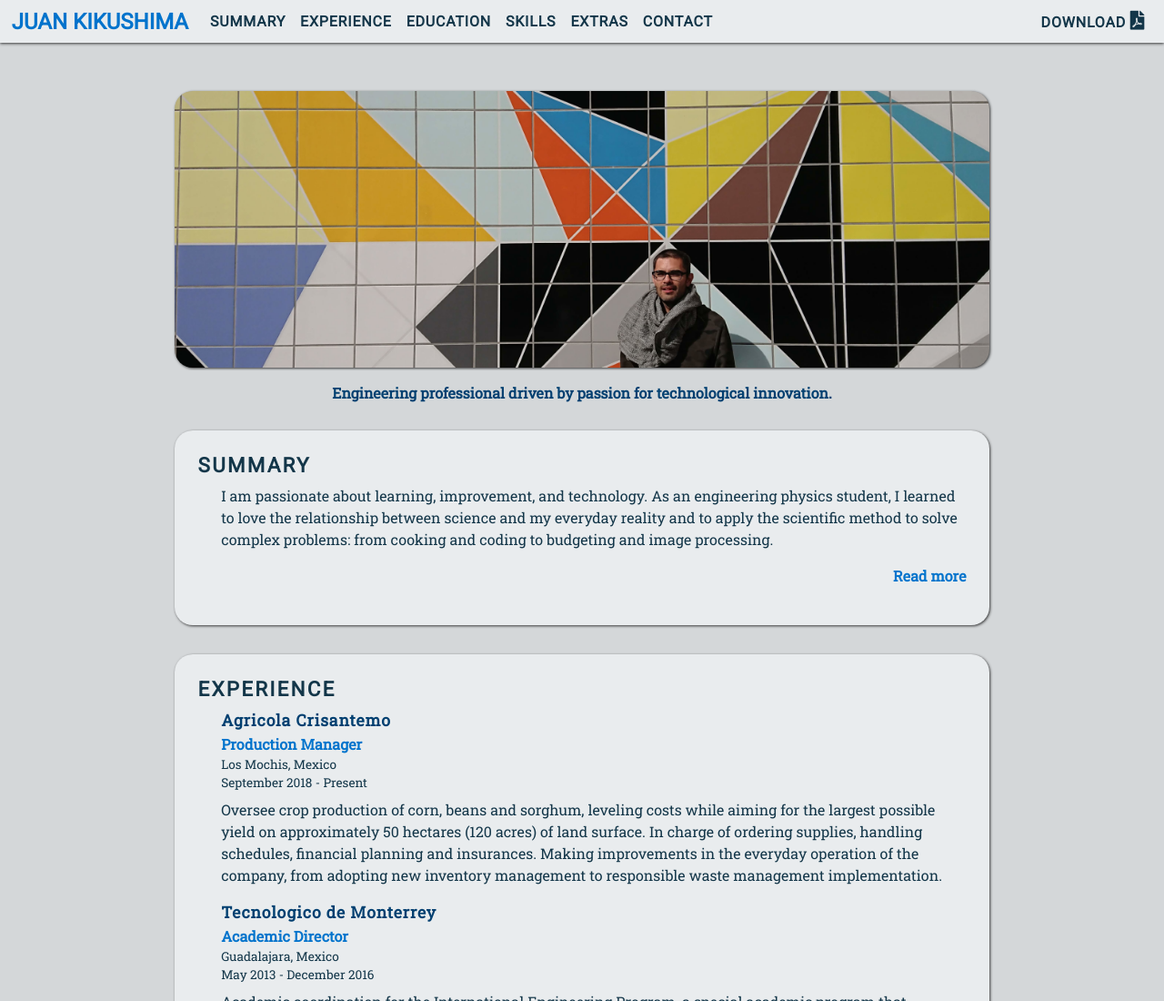
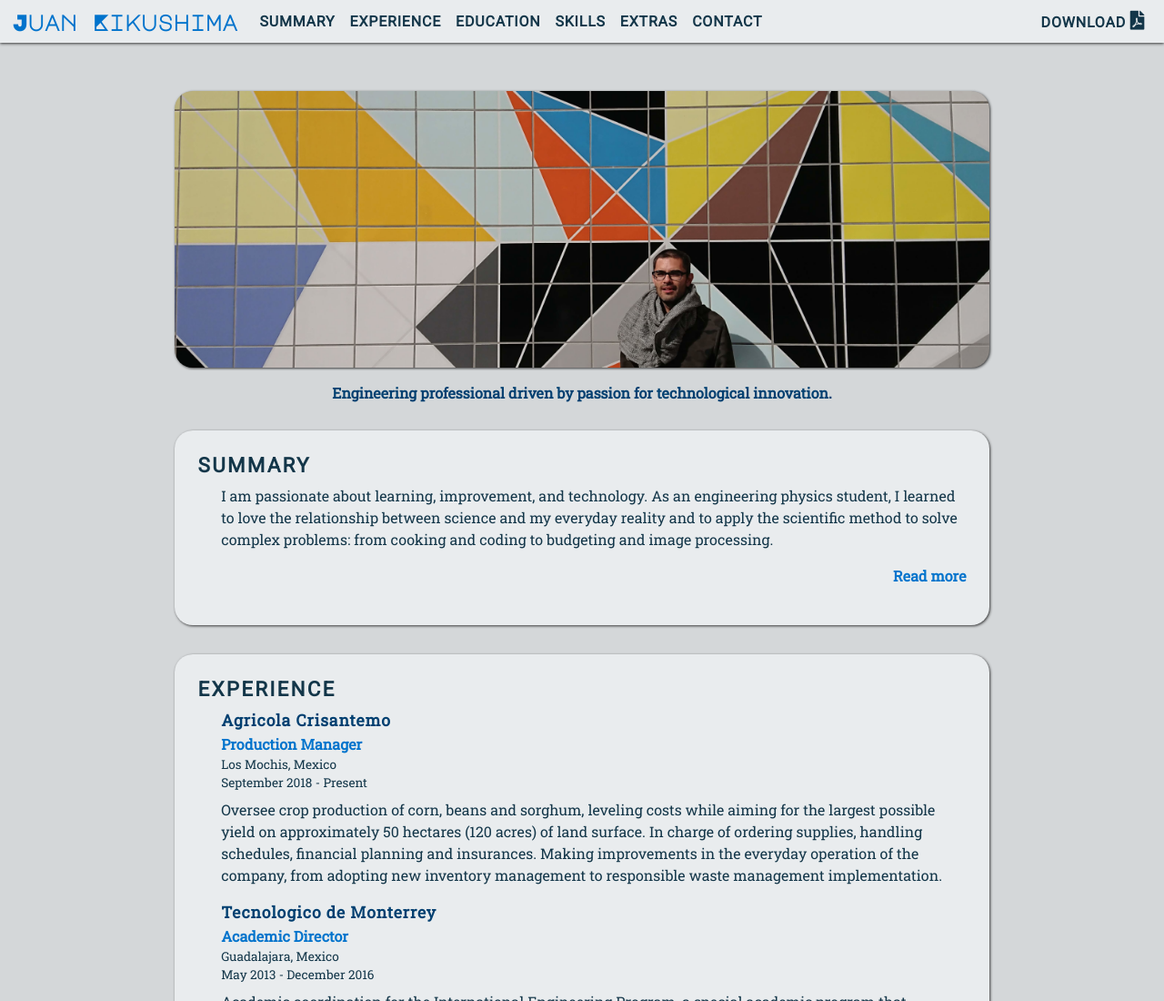
Before and after one commit to juankikushima/resume, a plain HTML site: page index.html in a window 1280 px wide. Shown: the top 1100 px of the page at 91% size. Drawn offline with nearby package versions, Linux system fonts and the light colour scheme.

Commit message:
Change navbar brand font

```diff
--- a/css/style.css
+++ b/css/style.css
@@ -30,7 +30,7 @@ nav.navbar-custom {
 }
 
 .navbar-custom .navbar-brand {
-  font-family: 'Roboto', sans-serif!important;
+  font-family: 'Major Mono Display', monospace;
   color: var(--color3) !important;
   font-size: 1.5em !important;
   font-weight:bolder;
@@ -44,7 +44,7 @@ nav.navbar-custom {
 }
 
 .navbar-custom .navbar-brand:hover {
-  font-family: 'Roboto', sans-serif!important;
+  font-family: 'Major Mono Display', monospace;
   color: var(--color2) !important;
   font-size: 1.5em !important;
   font-weight:bolder;
--- a/index.html
+++ b/index.html
@@ -6,7 +6,7 @@
     <meta name="viewport" content="width=device-width, initial-scale=1, shrink-to-fit=no">
     <meta name="theme-color" content="#E9ECEE">
     <title>Juan Kikushima - Resume</title>
-    <link href="https://fonts.googleapis.com/css?family=Roboto|Roboto+Slab" rel="stylesheet">
+    <link href="https://fonts.googleapis.com/css?family=Major+Mono+Display|Roboto|Roboto+Slab" rel="stylesheet">
     <link rel="icon" sizes="192x192" href="images/favicon.png">
     <link rel="stylesheet" href="https://maxcdn.bootstrapcdn.com/bootstrap/4.1.3/css/bootstrap.min.css">
     <link rel="stylesheet" href="https://use.fontawesome.com/releases/v5.6.3/css/all.css" integrity="sha384-UHRtZLI+pbxtHCWp1t77Bi1L4ZtiqrqD80Kn4Z8NTSRyMA2Fd33n5dQ8lWUE00s/" crossorigin="anonymous">
@@ -14,7 +14,7 @@
   </head>
   <body>
     <nav class="navbar navbar-expand-lg  navbar-light navbar-custom fixed-top">
-      <a class="navbar-brand" href="#home" target="_top">JUAN KIKUSHIMA</a>
+      <a class="navbar-brand" href="#home" target="_top">Juan Kikushima</a>
       <!-- Toggler/collapsibe Button -->
       <button class="navbar-toggler" type="button" data-toggle="collapse" data-target="#collapsibleNavbar">
         <span class="navbar-toggler-icon"></span>
```
